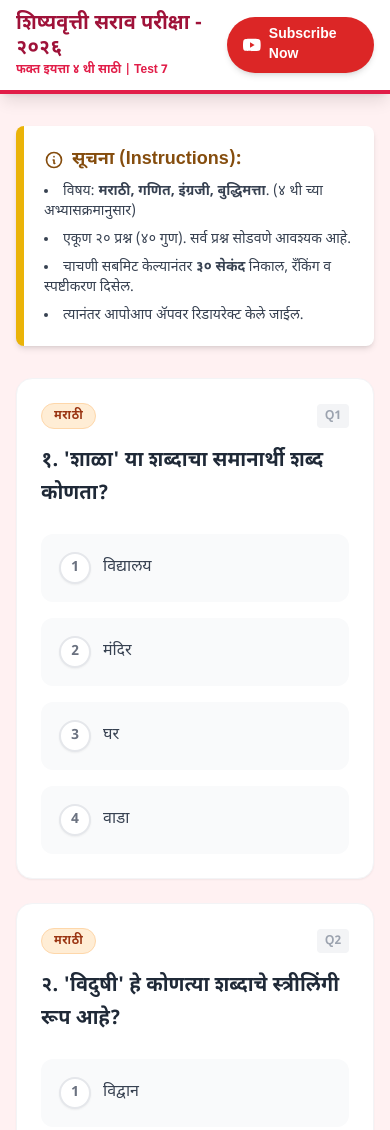
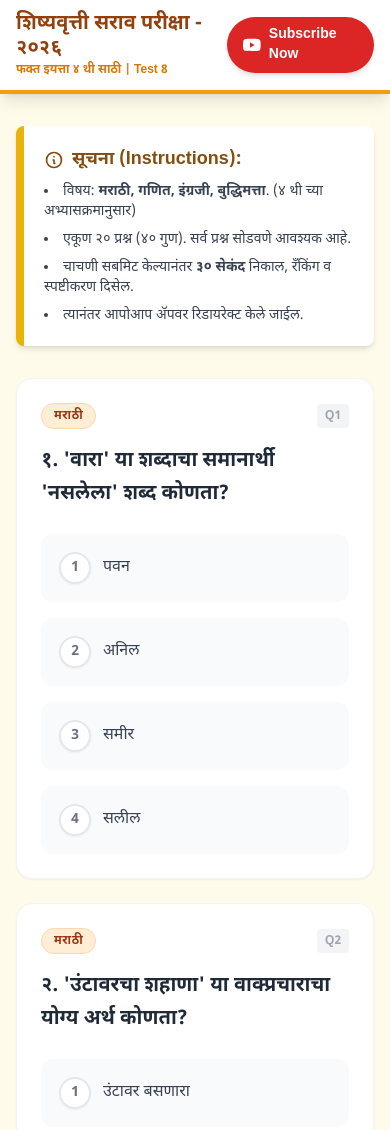
Before and after one commit to pushkii9036-netizen/test1, a plain HTML site: page index.html in a window 390 px wide. Shown: the top 1130 px of the page. Drawn offline with nearby package versions, Linux system fonts and the light colour scheme.

Commit message:
Add files via upload

```diff
--- a/index.html
+++ b/index.html
@@ -3,19 +3,19 @@
 <head>
     <meta charset="UTF-8">
     <meta name="viewport" content="width=device-width, initial-scale=1.0">
-    <title>इयत्ता ४ थी शिष्यवृत्ती सराव परीक्षा २०२६ (Test 7)</title>
+    <title>इयत्ता ४ थी शिष्यवृत्ती सराव परीक्षा २०२६ (Test 8)</title>
     <script src="https://cdn.tailwindcss.com"></script>
     <link href="https://fonts.googleapis.com/css2?family=Noto+Sans+Devanagari:wght@400;600;700&display=swap" rel="stylesheet">
     <style>
         body {
             font-family: 'Noto Sans Devanagari', sans-serif;
-            background-color: #fff1f2; /* Light rose tint background */
+            background-color: #fffbeb; /* Light amber tint background */
         }
         .option-radio:checked + label {
-            background-color: #ffe4e6;
-            border-color: #e11d48;
-            color: #881337;
-            box-shadow: 0 0 0 2px #f43f5e;
+            background-color: #fef3c7;
+            border-color: #d97706;
+            color: #92400e;
+            box-shadow: 0 0 0 2px #f59e0b;
             transform: scale(1.01);
         }
         .animate-pop {
@@ -27,14 +27,14 @@
         }
     </style>
 </head>
-<body class="bg-rose-50 min-h-screen pb-20">
+<body class="bg-amber-50 min-h-screen pb-20">
 
     <!-- Header -->
-    <header class="bg-white shadow-lg sticky top-0 z-30 border-b-4 border-rose-600">
+    <header class="bg-white shadow-lg sticky top-0 z-30 border-b-4 border-amber-500">
         <div class="max-w-4xl mx-auto px-4 py-3 flex justify-between items-center">
             <div>
-                <h1 class="text-xl md:text-2xl font-extrabold text-rose-800 leading-tight">शिष्यवृत्ती सराव परीक्षा - २०२६</h1>
-                <p class="text-xs md:text-sm text-rose-600 font-semibold">फक्त इयत्ता ४ थी साठी | Test 7</p>
+                <h1 class="text-xl md:text-2xl font-extrabold text-amber-800 leading-tight">शिष्यवृत्ती सराव परीक्षा - २०२६</h1>
+                <p class="text-xs md:text-sm text-amber-600 font-semibold">फक्त इयत्ता ४ थी साठी | Test 8</p>
             </div>
             <a href="https://www.youtube.com/@successdigitalclasses" target="_blank" class="flex items-center gap-2 bg-red-600 hover:bg-red-700 text-white px-4 py-2 rounded-full text-sm font-bold transition shadow-md transform hover:scale-105">
                 <svg class="w-5 h-5" fill="currentColor" viewBox="0 0 24 24"><path d="M23.498 6.186a3.016 3.016 0 0 0-2.122-2.136C19.505 3.545 12 3.545 12 3.545s-7.505 0-9.377.505A3.017 3.017 0 0 0 .502 6.186C0 8.07 0 12 0 12s0 3.93.502 5.814a3.016 3.016 0 0 0 2.122 2.136c1.871.505 9.376.505 9.376.505s7.505 0 9.377-.505a3.015 3.015 0 0 0 2.122-2.136C24 15.93 24 12 24 12s0-3.93-.502-5.814zM9.545 15.568V8.432L15.818 12l-6.273 3.568z"/></svg>
@@ -68,9 +68,9 @@
 
             <!-- Submit Button -->
             <div class="pt-6 pb-12">
-                <button type="submit" class="w-full bg-gradient-to-r from-rose-600 to-rose-800 hover:from-rose-700 hover:to-rose-900 text-white font-extrabold py-4 px-6 rounded-xl shadow-xl transform transition active:scale-95 text-xl flex items-center justify-center gap-3 border-b-4 border-rose-900">
+                <button type="submit" class="w-full bg-gradient-to-r from-amber-500 to-amber-700 hover:from-amber-600 hover:to-amber-800 text-white font-extrabold py-4 px-6 rounded-xl shadow-xl transform transition active:scale-95 text-xl flex items-center justify-center gap-3 border-b-4 border-amber-900">
                     <svg class="w-6 h-6" fill="none" stroke="currentColor" viewBox="0 0 24 24"><path stroke-linecap="round" stroke-linejoin="round" stroke-width="2" d="M9 5H7a2 2 0 00-2 2v12a2 2 0 002 2h10a2 2 0 002-2V7a2 2 0 00-2-2h-2M9 5a2 2 0 002 2h2a2 2 0 002-2M9 5a2 2 0 012-2h2a2 2 0 012 2m-6 9l2 2 4-4"></path></svg>
-                    SUBMIT TEST 7
+                    SUBMIT TEST 8
                 </button>
             </div>
         </form>
@@ -81,10 +81,10 @@
     <div id="resultModal" class="fixed inset-0 bg-gray-900 bg-opacity-90 z-50 hidden flex items-center justify-center p-4 backdrop-blur-sm">
         <div class="bg-white rounded-2xl shadow-2xl w-full max-w-xl overflow-hidden animate-pop flex flex-col max-h-[90vh]">
             <!-- Modal Header -->
-            <div class="bg-gradient-to-r from-rose-600 to-pink-600 p-6 text-center shrink-0 relative">
+            <div class="bg-gradient-to-r from-amber-500 to-orange-600 p-6 text-center shrink-0 relative">
                 <h2 class="text-3xl font-extrabold text-white tracking-wide">निकाल (Result)</h2>
                 <div class="mt-3 inline-flex items-center justify-center bg-white bg-opacity-20 backdrop-blur-lg px-6 py-2 rounded-full border border-white border-opacity-30">
-                    <span class="text-rose-50 font-medium mr-2">एकूण गुण:</span>
+                    <span class="text-amber-50 font-medium mr-2">एकूण गुण:</span>
                     <span class="text-white font-extrabold text-2xl"><span id="scoreDisplay">0</span> / 40</span>
                 </div>
             </div>
@@ -128,154 +128,154 @@
         // --- CONFIGURATION ---
         const APP_LINK = "https://play.google.com/store/search?q=Success+Digital+Classes";
 
-        // --- DATA: 4th Std Test 7 - 20 Unique Questions (4 Subjects) ---
+        // --- DATA: 4th Std Test 8 - 20 Unique Questions (4 Subjects) ---
         const questionsData = [
             // --- MARATHI (5 Questions) ---
             {
                 id: 1,
                 subject: "मराठी",
-                question: "१. 'शाळा' या शब्दाचा समानार्थी शब्द कोणता?",
-                options: ["विद्यालय", "मंदिर", "घर", "वाडा"],
-                correct: 0 // विद्यालय
+                question: "१. 'वारा' या शब्दाचा समानार्थी 'नसलेला' शब्द कोणता?",
+                options: ["पवन", "अनिल", "समीर", "सलील"],
+                correct: 3 // सलील (सलील म्हणजे पाणी)
             },
             {
                 id: 2,
                 subject: "मराठी",
-                question: "२. 'विदुषी' हे कोणत्या शब्दाचे स्त्रीलिंगी रूप आहे?",
-                options: ["विद्वान", "देव", "शिक्षक", "राजा"],
-                correct: 0 // विद्वान
+                question: "२. 'उंटावरचा शहाणा' या वाक्प्रचाराचा योग्य अर्थ कोणता?",
+                options: ["उंटावर बसणारा", "मूर्खपणाचा सल्ला देणारा", "खूप हुशार", "शहाणपणा शिकवणारा"],
+                correct: 1 // मूर्खपणाचा सल्ला देणारा
             },
             {
                 id: 3,
                 subject: "मराठी",
-                question: "३. विरुद्धार्थी शब्द सांगा: 'प्रकाश' x ?",
-                options: ["उजेड", "अंधार", "सूर्य", "रात्र"],
-                correct: 1 // अंधार
+                question: "३. विरुद्धार्थी शब्द सांगा: 'आदर' x ?",
+                options: ["सन्मान", "अनादर", "सत्कार", "अपमान"],
+                correct: 1 // अनादर
             },
             {
                 id: 4,
                 subject: "मराठी",
-                question: "४. 'पायाला भिंगरी लावणे' या वाक्प्रचाराचा अर्थ काय?",
-                options: ["पाय दुखणे", "खूप वेगाने धावणे", "भिंगरी खेळणे", "शांत बसणे"],
-                correct: 1 // खूप वेगाने धावणे
+                question: "४. 'सुंदर' या शब्दाची जात ओळखा.",
+                options: ["नाम", "सर्वनाम", "विशेषण", "क्रियापद"],
+                correct: 2 // विशेषण
             },
             {
                 id: 5,
                 subject: "मराठी",
-                question: "५. 'माझा भाऊ खूप हुशार आहे.' या वाक्यातील विशेषण (Adjective) कोणते?",
-                options: ["माझा", "भाऊ", "हुशार", "आहे"],
-                correct: 2 // हुशार
+                question: "५. 'बेडूक' या शब्दाचे स्त्रीलिंगी रूप काय होईल?",
+                options: ["बेडकी", "बेडकीण", "डरावडराव", "बेडक"],
+                correct: 0 // बेडकी
             },
 
             // --- MATHEMATICS (5 Questions in Marathi) ---
             {
                 id: 6,
                 subject: "गणित",
-                question: "६. ५ शतक + ३ दशक + २ एकक म्हणजे कोणती संख्या?",
-                options: ["५३२", "२३५", "३२५", "५२३"],
-                correct: 0 // ५३२
+                question: "६. ९९९९ मध्ये १ मिळवल्यास कोणती संख्या मिळेल?",
+                options: ["९९९०", "१००", "१००००", "१०००"],
+                correct: 2 // १०००० (दहा हजार)
             },
             {
                 id: 7,
                 subject: "गणित",
-                question: "७. एका खोक्यात १२ आंबे आहेत, तर अशा ५ खोक्यांत एकूण किती आंबे असतील?",
-                options: ["५०", "६०", "४०", "७०"],
-                correct: 1 // १२ × ५ = ६०
+                question: "७. एका पुस्तकाची किंमत ४५ रुपये आहे, तर अशा ४ पुस्तकांची किंमत किती?",
+                options: ["१६०", "१७०", "१८०", "१९०"],
+                correct: 2 // ४५ × ४ = १८०
             },
             {
                 id: 8,
                 subject: "गणित",
-                question: "८. घड्याळात ९ वाजून १५ मिनिटे झाली आहेत, म्हणजे किती वाजले?",
-                options: ["सव्वा नऊ", "पावणे नऊ", "साडे नऊ", "नऊ"],
-                correct: 0 // सव्वा नऊ
+                question: "८. ७/९ या अपूर्णांकातील अंश (Numerator) कोणता आहे?",
+                options: ["७", "९", "१६", "२"],
+                correct: 0 // ७
             },
             {
                 id: 9,
                 subject: "गणित",
-                question: "९. वर्तुळाला (Circle) किती कोपरे (Corners) असतात?",
-                options: ["०", "१", "२", "४"],
-                correct: 0 // ० (वर्तुळाला कोपरे नसतात)
+                question: "९. १ किलोग्रॅम म्हणजे किती ग्रॅम?",
+                options: ["१०० ग्रॅम", "१००० ग्रॅम", "५०० ग्रॅम", "१० ग्रॅम"],
+                correct: 1 // १००० ग्रॅम
             },
             {
                 id: 10,
                 subject: "गणित",
-                question: "१०. १०० मधून कोणती संख्या वजा केल्यावर ४५ उरतील?",
-                options: ["४५", "५५", "५०", "६०"],
-                correct: 1 // १०० - ५५ = ४५
+                question: "१०. ज्या कोनाचे माप बरोबर ९०° असते, त्याला कोणता कोन म्हणतात?",
+                options: ["लघुकोन", "विशालकोन", "काटकोन", "सरळकोन"],
+                correct: 2 // काटकोन
             },
 
             // --- ENGLISH (5 Questions) ---
             {
                 id: 11,
                 subject: "इंग्रजी",
-                question: "11. Which letter is missing in the word 'A P P _ E'?",
-                options: ["L", "R", "M", "P"],
-                correct: 0 // L (APPLE)
+                question: "11. Choose the correct spelling:",
+                options: ["Beter", "Bettar", "Better", "Betar"],
+                correct: 2 // Better
             },
             {
                 id: 12,
                 subject: "इंग्रजी",
-                question: "12. What is the opposite of 'Fast'?",
-                options: ["Quick", "Slow", "High", "Low"],
-                correct: 1 // Slow
+                question: "12. What is the young one of a 'Cat' called?",
+                options: ["Puppy", "Kitten", "Cub", "Calf"],
+                correct: 1 // Kitten
             },
             {
                 id: 13,
                 subject: "इंग्रजी",
-                question: "13. Choose the action word (Verb): 'The frog jumps in the pond.'",
-                options: ["The", "frog", "jumps", "pond"],
-                correct: 2 // jumps
+                question: "13. Fill in the blank: An apple a day keeps the ____ away.",
+                options: ["Teacher", "Doctor", "Police", "Father"],
+                correct: 1 // Doctor
             },
             {
                 id: 14,
                 subject: "इंग्रजी",
-                question: "14. Which of these is a wild animal?",
-                options: ["Cow", "Cat", "Tiger", "Dog"],
-                correct: 2 // Tiger
+                question: "14. Find the odd one out from the given list:",
+                options: ["Pen", "Pencil", "Eraser", "Apple"],
+                correct: 3 // Apple (It's a fruit, others are stationery)
             },
             {
                 id: 15,
                 subject: "इंग्रजी",
-                question: "15. Select the correct article: 'I have ___ umbrella.'",
-                options: ["a", "an", "the", "no article"],
-                correct: 1 // an
+                question: "15. Change the gender: 'King' -> ?",
+                options: ["Prince", "Queen", "Princess", "Woman"],
+                correct: 1 // Queen
             },
 
             // --- INTELLIGENCE (5 Questions in Marathi) ---
             {
                 id: 16,
                 subject: "बुद्धिमत्ता",
-                question: "१६. संख्या मालिका पूर्ण करा: १०, ८, ६, ४, ?",
-                options: ["१", "२", "३", "०"],
-                correct: 1 // २ (-२ ची मालिका)
+                question: "१६. मालिका पूर्ण करा: ३, ६, ९, १२, ?",
+                options: ["१५", "१४", "१६", "१८"],
+                correct: 0 // १५ (३ चा पाढा)
             },
             {
                 id: 17,
                 subject: "बुद्धिमत्ता",
-                question: "१७. गटात न बसणारा शब्द ओळखा. (ज्ञानेंद्रिये ओळखा)",
-                options: ["डोळे", "कान", "नाक", "केस"],
-                correct: 3 // केस (बाकी सर्व ज्ञानेंद्रिये आहेत)
+                question: "१७. गटात न बसणारा शब्द ओळखा.",
+                options: ["कान", "नाक", "डोळा", "चष्मा"],
+                correct: 3 // चष्मा (कृत्रिम वस्तू, बाकी नैसर्गिक अवयव)
             },
             {
                 id: 18,
                 subject: "बुद्धिमत्ता",
-                question: "१८. सहसंबंध ओळखा: गाय : गोठा :: घोडा : ?",
-                options: ["घर", "पागा", "पिंजरा", "खुराडे"],
-                correct: 1 // पागा (घोड्याचा निवारा)
+                question: "१८. सहसंबंध ओळखा: शिक्षक : शाळा :: डॉक्टर : ?",
+                options: ["रुग्ण", "दवाखाना", "औषध", "नर्स"],
+                correct: 1 // दवाखाना (कामाचे ठिकाण)
             },
             {
                 id: 19,
                 subject: "बुद्धिमत्ता",
-                question: "१९. जर 'DOG' हा शब्द ४-१५-७ असा लिहिला, तर 'BOX' हा शब्द कसा लिहाल?",
-                options: ["२-१५-२४", "२-१४-२४", "३-१५-२४", "२-१५-२५"],
-                correct: 0 // २-१५-२४ (B=2, O=15, X=24)
+                question: "१९. जर A=1, B=2, C=3 असेल, तर 'CAB' हा शब्द अंकात कसा लिहाल?",
+                options: ["3-1-2", "2-1-3", "1-2-3", "3-2-1"],
+                correct: 0 // 3-1-2 (C=3, A=1, B=2)
             },
             {
                 id: 20,
                 subject: "बुद्धिमत्ता",
-                question: "२०. पूर्व आणि दक्षिण या मुख्य दिशांच्या मध्ये कोणती उपदिशा असते?",
-                options: ["वायव्य", "ईशान्य", "आग्नेय", "नैऋत्य"],
-                correct: 2 // आग्नेय
+                question: "२०. जर आज सोमवार असेल, तर उद्या कोणता वार असेल?",
+                options: ["रविवार", "मंगळवार", "बुधवार", "शनिवार"],
+                correct: 1 // मंगळवार
             }
         ];
 
@@ -284,7 +284,7 @@
 
         questionsData.forEach((q, index) => {
             const qDiv = document.createElement('div');
-            qDiv.className = "bg-white p-6 rounded-2xl shadow-sm border border-gray-100 hover:border-rose-200 transition-all duration-300";
+            qDiv.className = "bg-white p-6 rounded-2xl shadow-sm border border-gray-100 hover:border-amber-200 transition-all duration-300";
 
             // Subject Badge
             let badgeClass = "bg-gray-100 text-gray-800";
@@ -299,8 +299,8 @@
                 optionsHtml += `
                     <div class="relative group">
                         <input type="radio" name="q${q.id}" id="q${q.id}_opt${optIndex}" value="${optIndex}" class="option-radio peer sr-only" required>
-                        <label for="q${q.id}_opt${optIndex}" class="flex items-center p-4 bg-gray-50 border-2 border-transparent rounded-xl cursor-pointer hover:bg-rose-50 transition-all font-medium text-gray-700 peer-checked:bg-rose-50 peer-checked:text-rose-900 peer-checked:border-rose-500">
-                            <span class="w-8 h-8 flex-shrink-0 rounded-full bg-white border-2 border-gray-200 text-sm font-bold flex items-center justify-center mr-3 text-gray-500 peer-checked:bg-rose-600 peer-checked:text-white peer-checked:border-transparent transition-colors shadow-sm">${optIndex + 1}</span>
+                        <label for="q${q.id}_opt${optIndex}" class="flex items-center p-4 bg-gray-50 border-2 border-transparent rounded-xl cursor-pointer hover:bg-amber-50 transition-all font-medium text-gray-700 peer-checked:bg-amber-50 peer-checked:text-amber-900 peer-checked:border-amber-500">
+                            <span class="w-8 h-8 flex-shrink-0 rounded-full bg-white border-2 border-gray-200 text-sm font-bold flex items-center justify-center mr-3 text-gray-500 peer-checked:bg-amber-600 peer-checked:text-white peer-checked:border-transparent transition-colors shadow-sm">${optIndex + 1}</span>
                             <span>${opt}</span>
                         </label>
                     </div>
```
